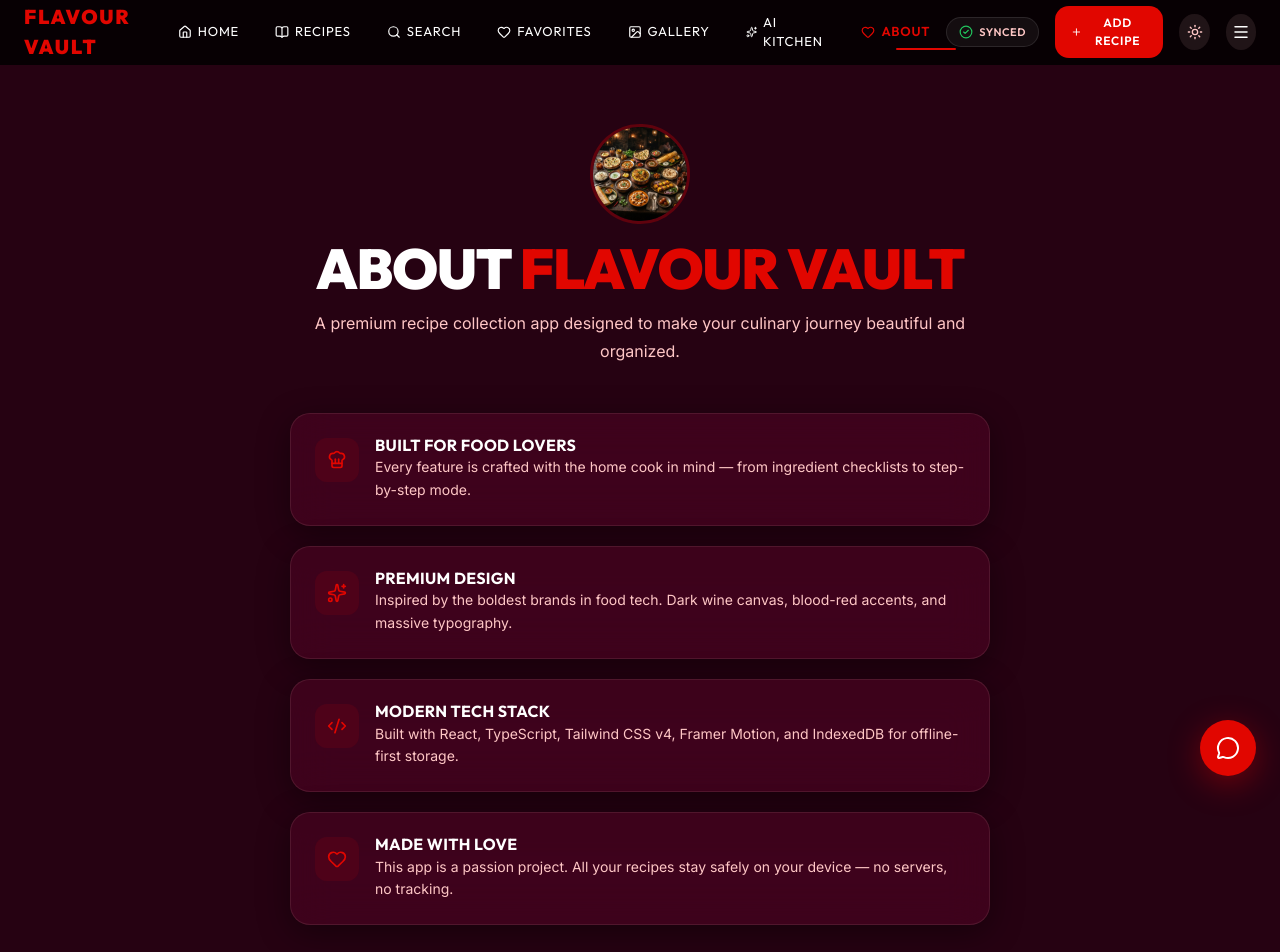
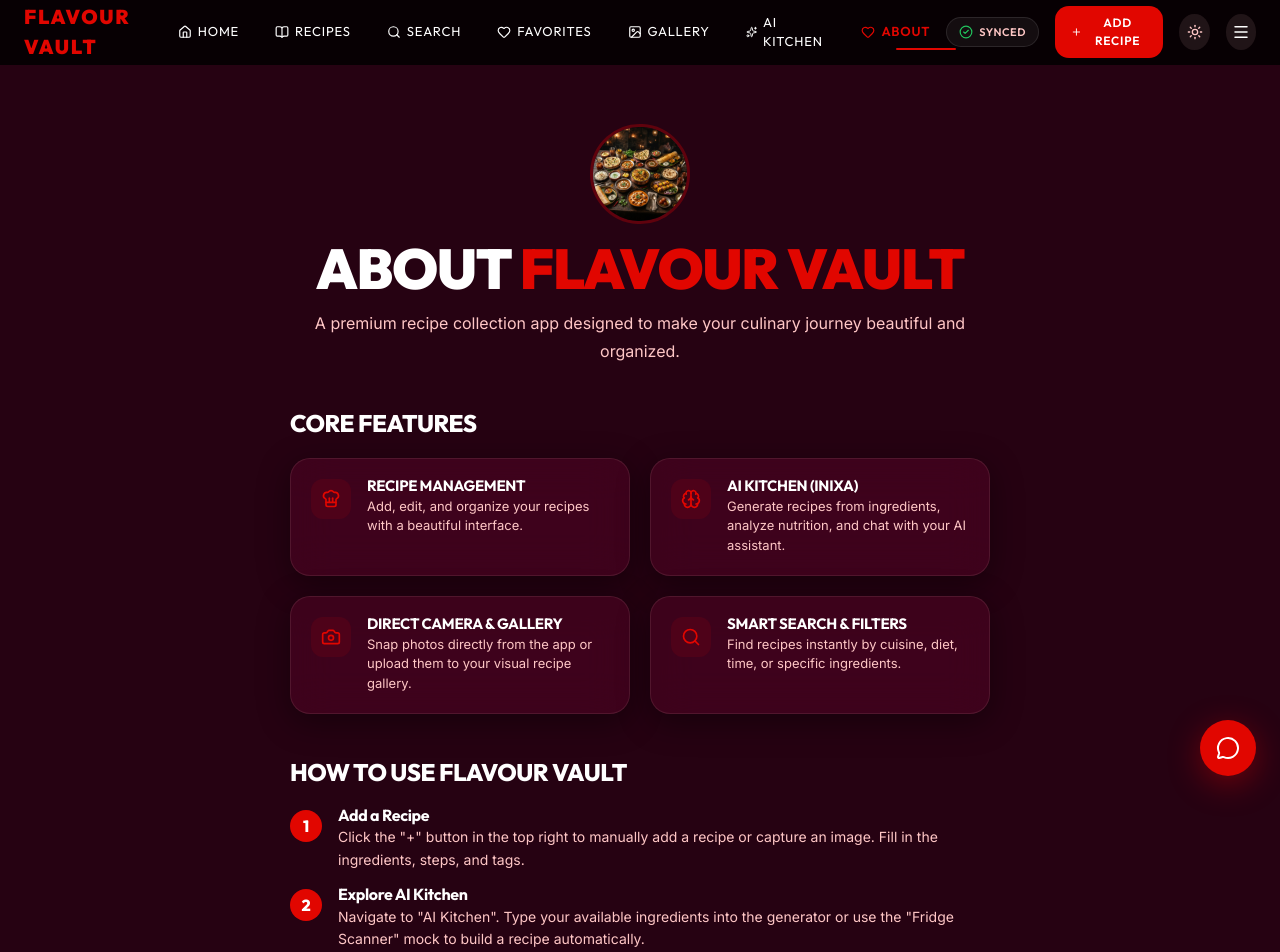
Before and after one commit to keerthan4531-a11y/flavour-vault, a React (Vite) app: page /about in a window 1280 px wide. Shown: the top 952 px of the page. Built offline with nearby package versions, Linux system fonts and the light colour scheme.

Commit message:
fix: update readme logo, fix navbar display prop, expand about page

```diff
--- a/src/components/layout/Navbar.tsx
+++ b/src/components/layout/Navbar.tsx
@@ -151,14 +151,13 @@ export function Navbar() {
             {/* Mock Sync UI */}
             <div
               style={{
-                display: 'flex',
+                display: window.innerWidth > 768 ? 'flex' : 'none',
                 alignItems: 'center',
                 gap: 6,
                 padding: '6px 12px',
                 borderRadius: 20,
                 background: 'rgba(255,255,255,0.05)',
                 border: '1px solid rgba(255,255,255,0.1)',
-                display: window.innerWidth > 768 ? 'flex' : 'none'
               }}
               title="Mock Cloud Sync Status"
             >
--- a/src/pages/AboutPage.tsx
+++ b/src/pages/AboutPage.tsx
@@ -1,7 +1,7 @@
 // About Page
 
 import { motion } from 'framer-motion';
-import { Heart, Code2, Sparkles, ChefHat } from 'lucide-react';
+import { Heart, Code2, Sparkles, ChefHat, Book, Search, Camera, Brain, CheckCircle2 } from 'lucide-react';
 
 export function AboutPage() {
   return (
@@ -43,61 +43,70 @@ export function AboutPage() {
             </p>
           </motion.div>
 
-          {/* Features */}
-          <div style={{ display: 'flex', flexDirection: 'column', gap: 20 }}>
+          {/* Core Features */}
+          <div style={{ marginBottom: 48 }}>
+            <h2 style={{ fontFamily: "'Outfit', sans-serif", fontSize: 24, fontWeight: 800, textTransform: 'uppercase', marginBottom: 24, color: 'var(--text-primary)' }}>
+              Core Features
+            </h2>
+            <div style={{ display: 'grid', gridTemplateColumns: 'repeat(auto-fit, minmax(280px, 1fr))', gap: 20 }}>
               {[
-              { icon: ChefHat, title: 'Built for Food Lovers', desc: 'Every feature is crafted with the home cook in mind — from ingredient checklists to step-by-step mode.' },
-              { icon: Sparkles, title: 'Premium Design', desc: 'Inspired by the boldest brands in food tech. Dark wine canvas, blood-red accents, and massive typography.' },
-              { icon: Code2, title: 'Modern Tech Stack', desc: 'Built with React, TypeScript, Tailwind CSS v4, Framer Motion, and IndexedDB for offline-first storage.' },
-              { icon: Heart, title: 'Made with Love', desc: 'This app is a passion project. All your recipes stay safely on your device — no servers, no tracking.' },
+                { icon: ChefHat, title: 'Recipe Management', desc: 'Add, edit, and organize your recipes with a beautiful interface.' },
+                { icon: Brain, title: 'AI Kitchen (INIXA)', desc: 'Generate recipes from ingredients, analyze nutrition, and chat with your AI assistant.' },
+                { icon: Camera, title: 'Direct Camera & Gallery', desc: 'Snap photos directly from the app or upload them to your visual recipe gallery.' },
+                { icon: Search, title: 'Smart Search & Filters', desc: 'Find recipes instantly by cuisine, diet, time, or specific ingredients.' },
               ].map((item, i) => (
                 <motion.div
                   key={item.title}
+                  initial={{ opacity: 0, y: 20 }}
+                  whileInView={{ opacity: 1, y: 0 }}
+                  viewport={{ once: true }}
+                  transition={{ delay: i * 0.1 }}
+                  className="glass-card"
+                  style={{ display: 'flex', gap: 16, padding: '20px', cursor: 'default' }}
+                >
+                  <div style={{ width: 40, height: 40, borderRadius: 12, background: 'rgba(225,6,0,0.1)', display: 'flex', alignItems: 'center', justifyContent: 'center', flexShrink: 0 }}>
+                    <item.icon size={20} color="#e10600" />
+                  </div>
+                  <div>
+                    <h3 style={{ fontFamily: "'Outfit', sans-serif", fontWeight: 700, fontSize: 15, textTransform: 'uppercase', marginBottom: 4 }}>{item.title}</h3>
+                    <p style={{ fontSize: 13, color: 'var(--text-secondary)', lineHeight: 1.5 }}>{item.desc}</p>
+                  </div>
+                </motion.div>
+              ))}
+            </div>
+          </div>
+
+          {/* How to Use Guide */}
+          <div>
+            <h2 style={{ fontFamily: "'Outfit', sans-serif", fontSize: 24, fontWeight: 800, textTransform: 'uppercase', marginBottom: 24, color: 'var(--text-primary)' }}>
+              How to Use Flavour Vault
+            </h2>
+            <div style={{ display: 'flex', flexDirection: 'column', gap: 16 }}>
+              {[
+                { step: '1', title: 'Add a Recipe', text: 'Click the "+" button in the top right to manually add a recipe or capture an image. Fill in the ingredients, steps, and tags.' },
+                { step: '2', title: 'Explore AI Kitchen', text: 'Navigate to "AI Kitchen". Type your available ingredients into the generator or use the "Fridge Scanner" mock to build a recipe automatically.' },
+                { step: '3', title: 'Chat with INIXA', text: 'Open any recipe and use the floating chat widget on the bottom right to ask for ingredient substitutes or cooking tips.' },
+                { step: '4', title: 'Save Favorites', text: 'Click the heart icon on any recipe to add it to your favorites. The AI will learn your taste profile over time!' },
+                { step: '5', title: 'Browse Gallery', text: 'Head over to the "Gallery" to view all your recipe photos in a beautiful masonry layout.' }
+              ].map((guide, i) => (
+                <motion.div
+                  key={guide.step}
                   initial={{ opacity: 0, x: -20 }}
                   whileInView={{ opacity: 1, x: 0 }}
                   viewport={{ once: true }}
                   transition={{ delay: i * 0.1 }}
-                className="glass-card"
-                style={{
-                  display: 'flex',
-                  gap: 16,
-                  padding: '24px',
-                  cursor: 'default',
-                }}
+                  style={{ display: 'flex', gap: 16, alignItems: 'flex-start' }}
                 >
-                <div
-                  style={{
-                    width: 44,
-                    height: 44,
-                    borderRadius: 12,
-                    background: 'rgba(225,6,0,0.1)',
-                    display: 'flex',
-                    alignItems: 'center',
-                    justifyContent: 'center',
-                    flexShrink: 0,
-                  }}
-                >
-                  <item.icon size={20} color="#e10600" />
+                  <div style={{ width: 32, height: 32, borderRadius: '50%', background: '#e10600', color: '#fff', display: 'flex', alignItems: 'center', justifyContent: 'center', fontWeight: 800, fontFamily: "'Outfit', sans-serif", flexShrink: 0, marginTop: 2 }}>
+                    {guide.step}
                   </div>
                   <div>
-                  <h3
-                    style={{
-                      fontFamily: "'Outfit', sans-serif",
-                      fontWeight: 700,
-                      fontSize: 16,
-                      textTransform: 'uppercase',
-                      letterSpacing: '0.02em',
-                      marginBottom: 4,
-                    }}
-                  >
-                    {item.title}
-                  </h3>
-                  <p style={{ fontSize: 14, color: 'var(--text-secondary)', lineHeight: 1.6 }}>
-                    {item.desc}
-                  </p>
+                    <h3 style={{ fontFamily: "'Outfit', sans-serif", fontWeight: 700, fontSize: 16, marginBottom: 4 }}>{guide.title}</h3>
+                    <p style={{ fontSize: 14, color: 'var(--text-secondary)', lineHeight: 1.6 }}>{guide.text}</p>
                   </div>
                 </motion.div>
               ))}
+            </div>
           </div>
         </div>
       </section>
```
Also changed, not shown: 1 other file (tests, documents, lock files or other folders). Lines whose indentation alone changed are shown as unchanged.
